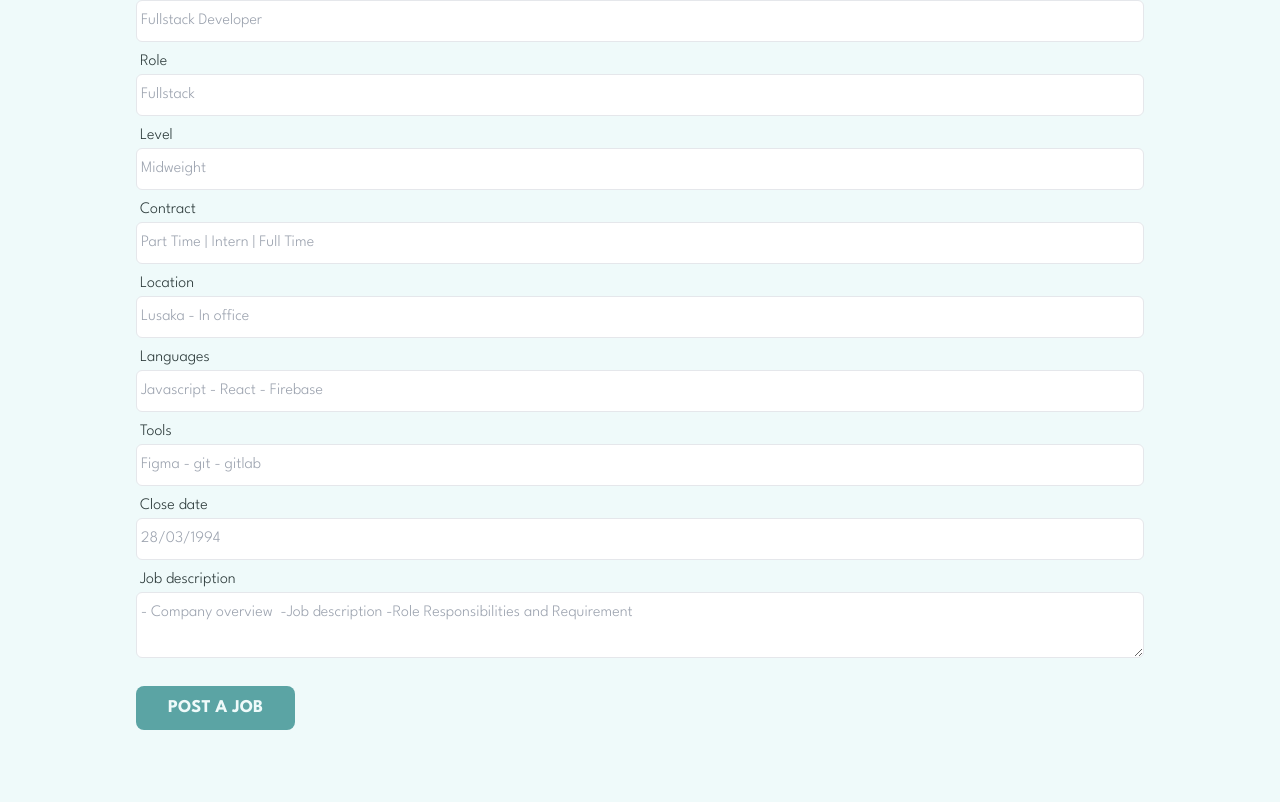
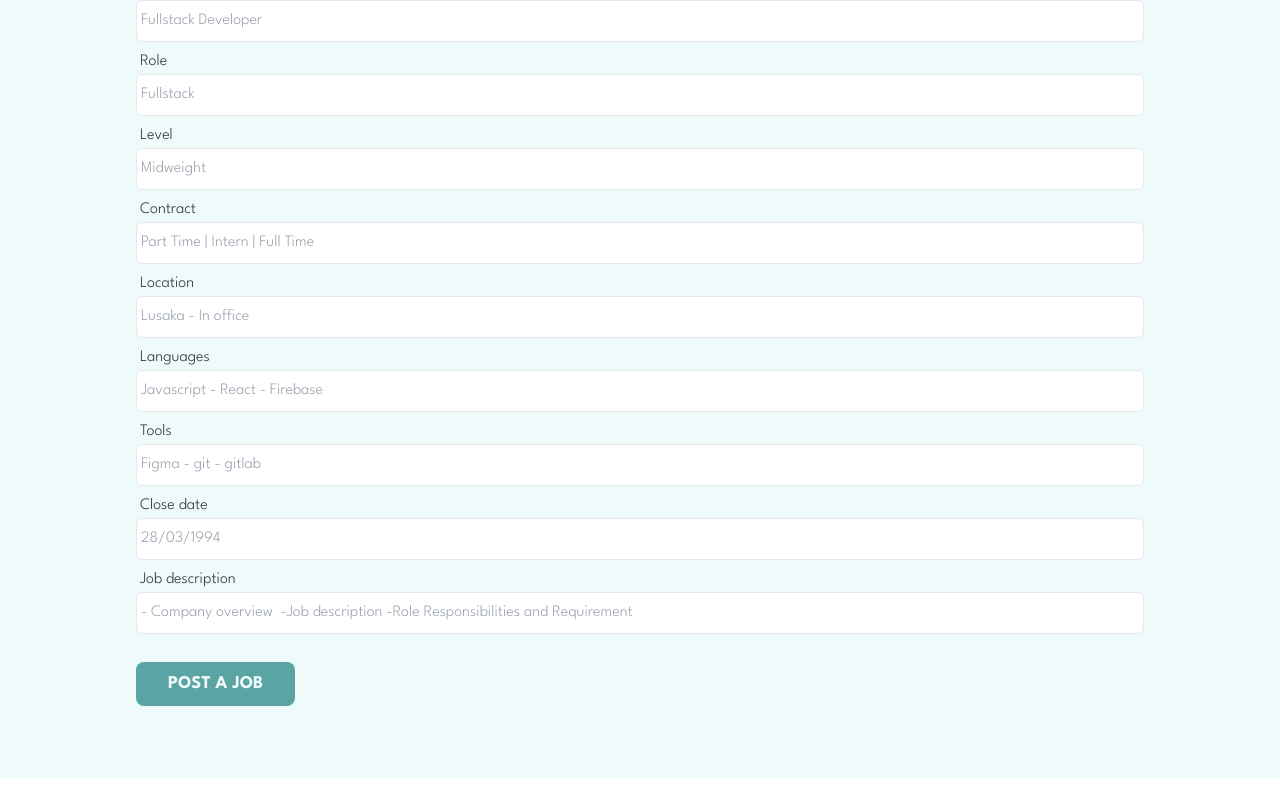
Before and after one commit to thisis-Solomon/apply-for-a-job-online, a Vue app: page /add-new-job in a window 1280 px wide. Shown: the part 314-1116 px from the top of the page. After the commit the page ends 1092 px from the top, so only its background shows below. Built offline with nearby package versions, Linux system fonts and the light colour scheme.

Commit message:
Fixed the textarea warnings

```diff
--- a/src/views/PostNewJob.vue
+++ b/src/views/PostNewJob.vue
@@ -40,8 +40,7 @@
       />
       <InputField
         v-model="jobDescription"
-        type="textarea"
-        class="whitespace-pre-wrap"
+         class="whitespace-pre-wrap"
         label="Job description"
         placeholder="- Company overview  -Job description -Role Responsibilities and Requirement"
       />
```
